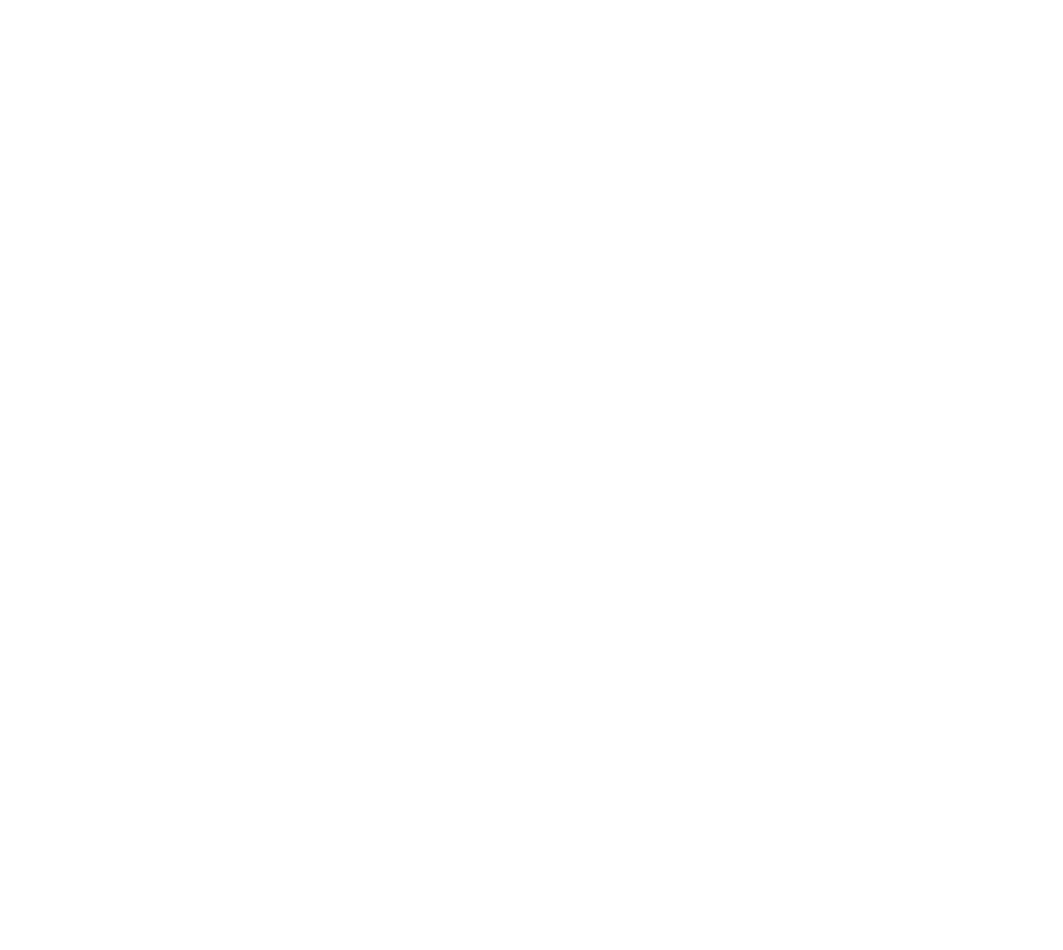
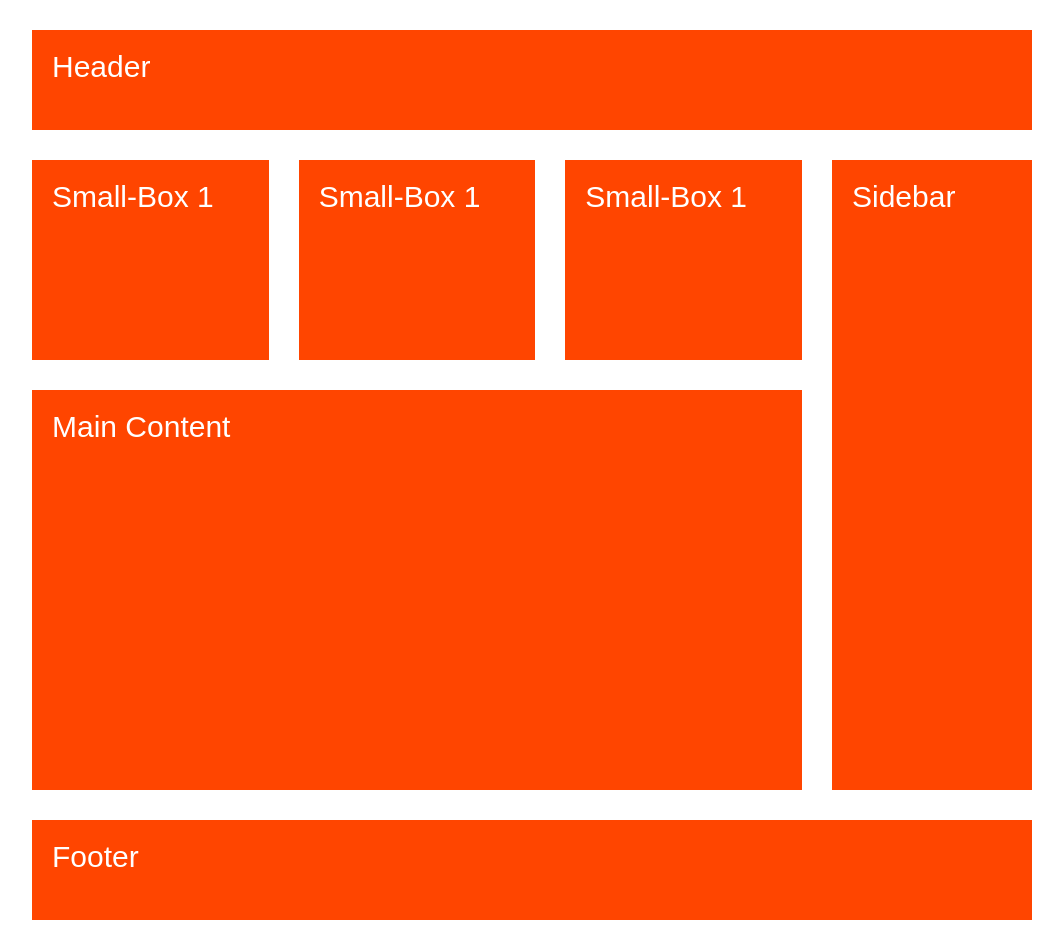
Before and after one commit to Erano01/Nexter, a website: page index.html in a window 1280 px wide. Shown: the whole page, without its empty margins (108-1171 px from the left). Before the commit the page ends 800 px from the top, so only its background shows below. Drawn offline with Linux system fonts and the light colour scheme.

Commit message:
Feat: Css Grid Challenge added.

```diff
--- a/index.html
+++ b/index.html
@@ -12,6 +12,28 @@
         <title>nexter &mdash; your home, your freedom</title>
     </head>
     <body class="container">
-
+        <div class="challenge">
+            <div class="header">
+                Header
+            </div>
+            <div class="small-box-1">
+                Small-Box 1
+            </div>
+            <div class="small-box-2">
+                Small-Box 1
+            </div>
+            <div class="small-box-3">
+                Small-Box 1
+            </div>
+            <div class="sidebar">
+                Sidebar
+            </div>
+            <div class="main-content">
+                Main Content
+            </div>
+            <div class="footer">
+                Footer
+            </div>
+        </div>
     </body>
 </html>
--- /dev/null
+++ b/sass/_challenge.scss
@@ -0,0 +1,67 @@
+// METHOD 1: Line Numbers
+//grid-column: 1 / -1;
+//grid-row: 1 / 2;
+
+// METHOD 2: Line Names
+//
+.challenge {
+    display: grid;
+    width: 1000px;
+    margin: 30px auto;
+
+    grid-template-rows: [header-start] 100px [header-end box-start] 200px [box-end main-start] 400px [main-end footer-start] 100px [footer-end];
+    grid-template-columns: repeat(3, 1fr) 200px;
+    grid-gap: 30px;
+
+    & > * {
+        background-color: orangered;
+        padding: 20px;
+        color: white;
+        font-size: 30px;
+        font-family: sans-serif;
+    }
+
+    .header {
+        //grid-column: 1 / 5;
+        grid-column: 1 / -1; // sonuna kadar kapla demek
+        grid-row: 1 / 2;
+    }
+
+    .small-box {
+
+        &-1 {
+            grid-column: 1 / 2;
+            grid-row: 2 / 3;
+        }
+
+        &-2 {
+            grid-column: 2 / 3;
+            grid-row: 2 / 3;
+        }
+
+        &-3 {
+            grid-column: 3 / 4;
+            grid-row: 2 / 3;
+        }
+    }
+
+    .sidebar {
+        grid-column: 4 / 5;
+        //grid-row: 4 / 2; //with line numbers
+
+        grid-row: 2 / span 2; //span 2 = "başladığın yerden itibaren 2 satır kapsa"
+
+        //grid-row: box-start / main-end; //with line names
+    }
+
+    .main-content {
+        grid-column: 1 / 4;
+        grid-row: 3 / 4;
+    }
+
+    .footer {
+        //grid-column: 5 / 1;
+        grid-column: 5 / -5; // sonuna kadar kapla
+        grid-row: 4 / 5;
+    }
+}
--- a/sass/main.scss
+++ b/sass/main.scss
@@ -10,3 +10,5 @@
 @use "./homes";
 @use "./gallery";
 @use "./footer";
+
+@use "./challenge";
```
Also changed, not shown: css/style.css, 1 other file.
